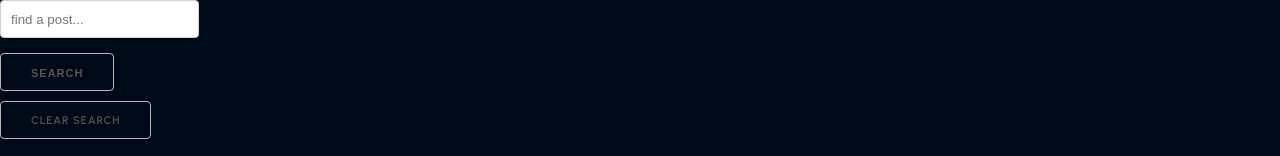
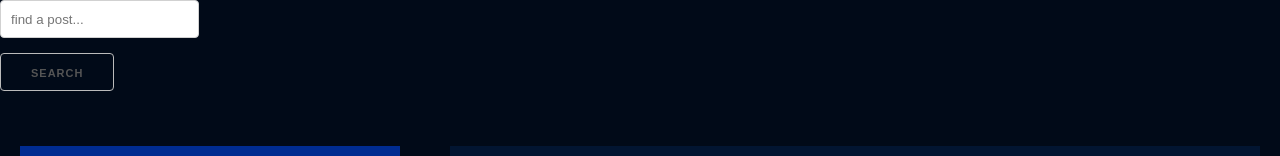
Before and after one commit to geearen/the-wayfarer, a Django app: template app_content/templates/city_detail.html in a window 1280 px wide. Shown: the part 80-236 px from the top of the page. Run offline with Django 3.2, Linux system fonts and the light colour scheme; the template is opened without the code that fills it, so the values that code supplies are empty.

Commit message:
commit before push

```diff
--- a/app_content/templates/city_detail.html
+++ b/app_content/templates/city_detail.html
@@ -3,15 +3,15 @@
 
 <form>
   <div>
-    <div>
+    <divn class="search_area">
       <input class="input" type="text" name="title" placeholder="find a post..." />
     </div>
-    <div>
+    <div class="search_buttons">
       <input class="button" type="submit" value="Search" />
     </div>
   </div>
-  <!--  This anchor tag will redirect back to artist list without a query param -->
-  <a class="button is-dark" href="{% url 'city_detail' city.pk %}">Clear Search</a>
+
+  {% comment %} <a class="button is-dark" href="{% url 'city_detail' city.pk %}">Clear Search</a> {% endcomment %}
 </form>
 
 <div class="city_post">
```
